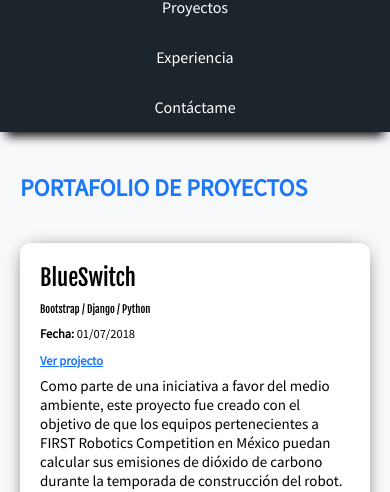
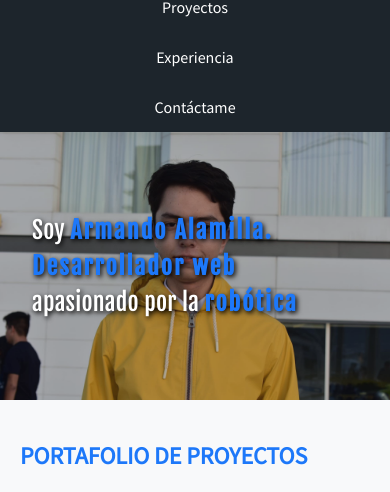
Before and after one commit to alamilladev/web-personal, a plain HTML site: page index.html in a window 390 px wide. Shown: the part 78-570 px from the top of the page. Drawn offline with Linux system fonts and the light colour scheme.

Commit message:
Now hero section is responsive

```diff
--- a/index.html
+++ b/index.html
@@ -40,7 +40,7 @@
     </header>
 
     <!-- Hero section -->
-    <!-- <section class="hero">
+    <section class="hero">
       <div class="container">
         <h1>
           Soy <strong>Armando Alamilla.</strong> <br/>
@@ -49,7 +49,7 @@
         </h1>
         <img class="hero-image" src="static/img/hero.jpg" alt="Imagen de Armando en la portada principal" width="500" height="300"/>
       </div>
-    </section> -->
+    </section>
 
     <!-- Projects Portfolio -->
     <section id="proyectos" class="portfolio">
--- a/static/css/home.css
+++ b/static/css/home.css
@@ -186,7 +186,6 @@ h1 strong {
 
 .project-description {
   margin-top: 0;
-  /* text-align: justify; */
   font-size: 18px;
 }
 
@@ -411,6 +410,52 @@ h1 strong {
   }
 }
 
+
+@media screen and (max-width: 950px) {
+  /* --------------- */
+  /* Hero responsive */
+  /* --------------- */
+  .hero {
+    height: auto;
+    position: relative;
+    overflow: hidden;
+    padding: 8em 2em;
+  }
+
+  .hero-image {
+    position: absolute;
+    z-index: 1;
+    left: 0;
+    right: 0;
+    top: 0;
+    bottom: 0;
+
+    width: 100%;
+    height: 100%;
+
+    filter: opacity(80%) blur(0px);
+  }
+
+  h1 {
+    font-size: 2em;
+    z-index: 2;
+    text-shadow: 0.1rem 0.1rem 0.3rem black
+  }
+}
+
+
+@media screen and (max-width: 850px) {
+  /* ------------------ */
+  /* Contact responsive */
+  /* ------------------ */
+  .social-link {
+    width: 60px;
+    height: 60px;
+    background-size: 60px 60px;
+  }
+}
+
+
 @media screen and (max-width: 767px) {
   /* ----------------- */
   /* Header responsive */
@@ -500,6 +545,12 @@ h1 strong {
     text-align: center;
   }
 
+  .social-link {
+    width: 70px;
+    height: 70px;
+    background-size: 70px 70px;
+  }
+
   .social-wrapper, .form-contact {
     width: 100%;
     text-align: center;
@@ -516,6 +567,20 @@ h1 strong {
 /* ---------------------------------- */
 
 @media screen and (max-width: 480px) {
+  /* --------------- */
+  /* Hero responsive */
+  /* --------------- */
+  h1 {
+    font-size: 1.5em;
+  }
+
+  .hero {
+    height: auto;
+    position: relative;
+    overflow: hidden;
+    padding: 5em 2em;
+  }
+
   /* -------------------- */
   /* Portfolio responsive */
   /* -------------------- */
@@ -548,6 +613,14 @@ h1 strong {
 }
 
 @media screen and (max-width: 369px) {
+  /* --------------- */
+  /* Hero responsive */
+  /* --------------- */
+  h1 {
+    font-size: 1.3em;
+  }
+
+
   /* ------------------ */
   /* Contact responsive */
   /* ------------------ */
@@ -556,9 +629,15 @@ h1 strong {
     height: 50px;
     background-size: 50px 50px;
   }
+
+  .coded-by {
+    font-size: 14px;
+  }
 }
 
 @media screen and (max-width: 320px) {
+
+
   /* ------------------ */
   /* Contact responsive */
   /* ------------------ */
```
